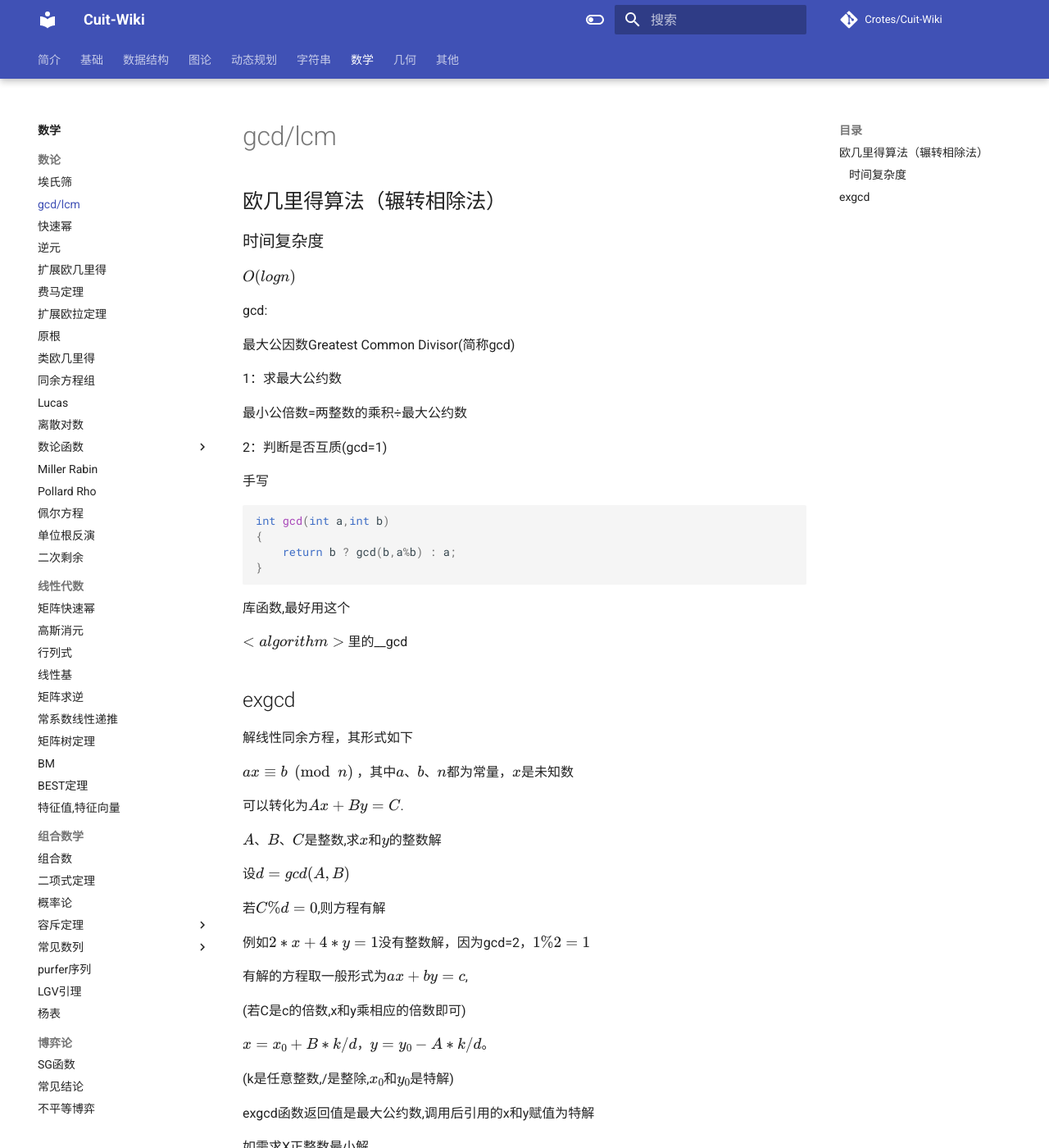
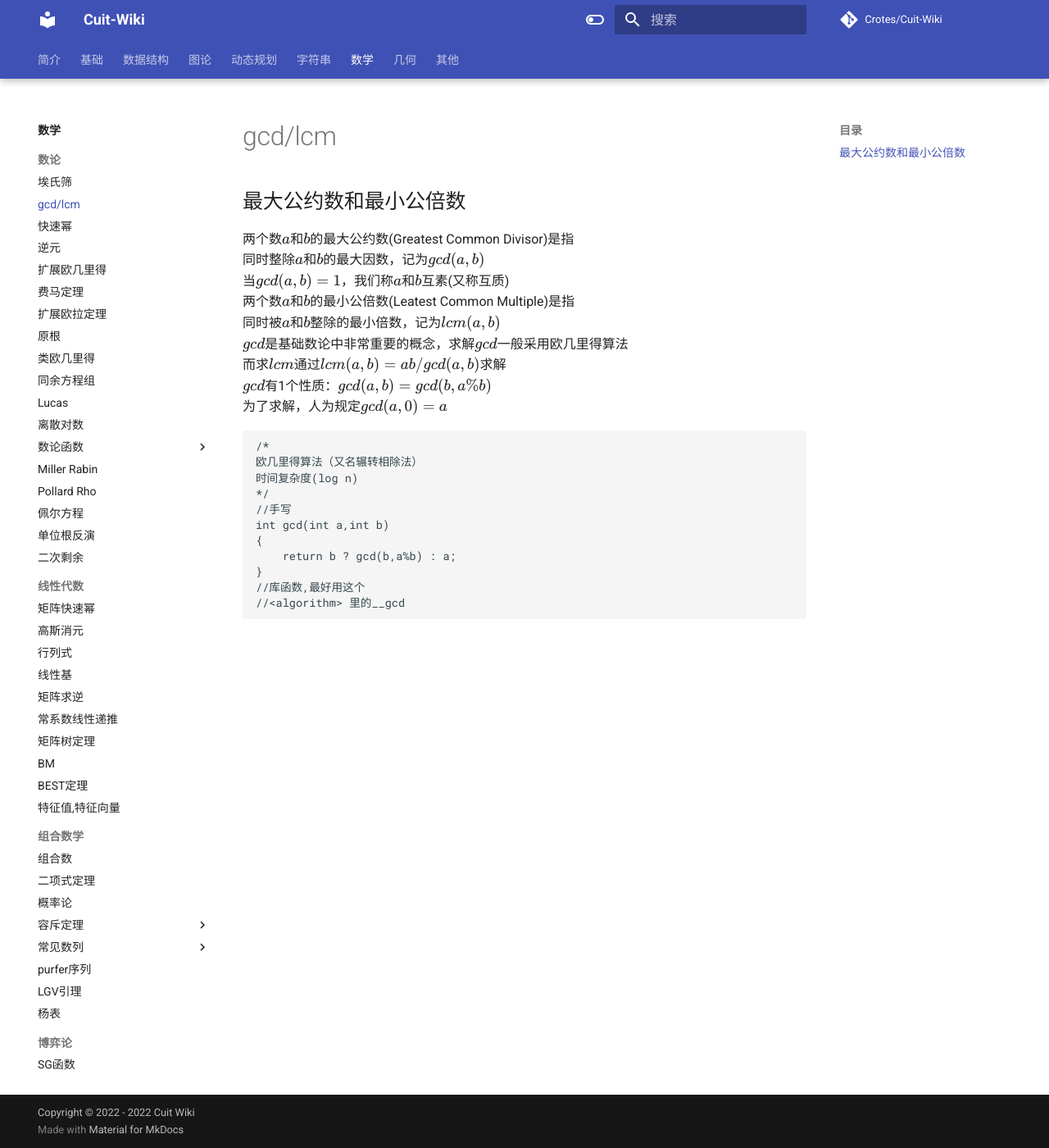
Before and after one commit to Crotes/Cuit-Wiki, an MkDocs documentation site: the page built from docs/Math/gcd.md, in a window 1280 px wide and 1400 px high. Shown: the whole window at 82% size. Built offline with MkDocs 1.6.1 and Material for MkDocs 9.7.7, drawn with Linux system fonts in a browser that asks for light colours; formulas are drawn with MathJax 3; comment, search, counter and statistics services are not loaded; some of the changed text lies outside the part shown.

Commit message:
Update gcd.md

````diff
--- a/docs/Math/gcd.md
+++ b/docs/Math/gcd.md
@@ -1,74 +1,24 @@
-## 欧几里得算法（辗转相除法）
+## 最大公约数和最小公倍数
 
-### 时间复杂度
-$O(log n)$
-
-gcd:
-
-最大公因数Greatest Common Divisor(简称gcd)
-
-1：求最大公约数
-
-最小公倍数=两整数的乘积÷最大公约数
-
-2：判断是否互质(gcd=1)
-
-手写
-```c++
+两个数$a$和$b$的最大公约数(Greatest Common Divisor)是指
+同时整除$a$和$b$的最大因数，记为$gcd(a, b)$
+当$gcd(a, b) = 1$，我们称$a$和$b$互素(又称互质)
+两个数$a$和$b$的最小公倍数(Leatest Common Multiple)是指
+同时被$a$和$b$整除的最小倍数，记为$lcm(a, b)$
+$gcd$是基础数论中非常重要的概念，求解$gcd$一般采用欧几里得算法
+而求$lcm$通过$lcm(a, b) = ab / gcd(a, b)$求解
+$gcd$有1个性质：$gcd(a,b)=gcd(b,a\%b)$
+为了求解，人为规定$gcd(a,0)=a$
+```
+/*
+欧几里得算法（又名辗转相除法）
+时间复杂度(log n)
+*/
+//手写
 int gcd(int a,int b)
 {
 	return b ? gcd(b,a%b) : a;
 }
+//库函数,最好用这个
+//<algorithm> 里的__gcd
 ```
-库函数,最好用这个
-
-$<algorithm>$ 里的__gcd
-
-## exgcd
-
-解线性同余方程，其形式如下
-
-$ax\equiv b \pmod n$
-，其中$a$、$b$、$n$都为常量，$x$是未知数
-
-可以转化为$Ax+By=C$.
-
-$A$、$B$、$C$是整数,求$x$和$y$的整数解
-
-设$d=gcd(A,B)$
-
-若$C \% d=0$,则方程有解
-
-例如$2*x+4*y=1$没有整数解，因为gcd=2，$1\%2=1$
-
-有解的方程取一般形式为$ax+by=c$,
-
-(若C是c的倍数,x和y乘相应的倍数即可)
-
-$x=x_0+B*k/d$，$y=y_0-A*k/d$。
-
-(k是任意整数,/是整除,$x_0$和$y_0$是特解)
-
-exgcd函数返回值是最大公约数,调用后引用的x和y赋值为特解
-
-如需求X正整数最小解
-
-加上以下代码
-```c++
-	int t=B/d;
-	ans=(C/d*x%t+t)%t;
-```
-```c++
-int exgcd(int a,int b,int &x,int &y)
-{
-	if(!b)
-	{
-		x=1;
-		y=0;
-		return a;
-	}
-	int r=exgcd(b,a%b,y,x);
-	y-=x*(a/b);
-	return r;
-}
-```
````
